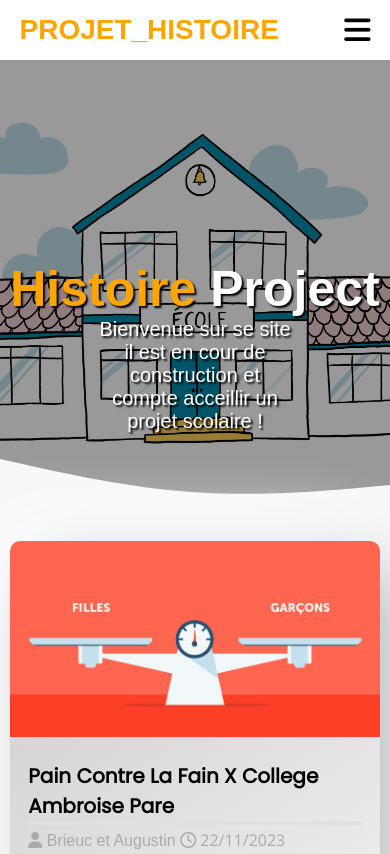
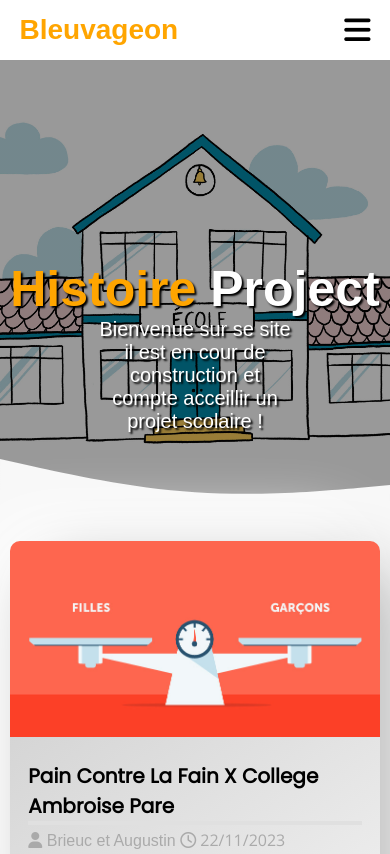
Before and after one commit to Augustin7236/bleuvageon, a plain HTML site: page index.html in a window 390 px wide. Shown: the top 854 px of the page. Drawn offline with nearby package versions, Linux system fonts and the light colour scheme.

Commit message:
changement du nom pour la version mobile

```diff
--- a/index.html
+++ b/index.html
@@ -31,7 +31,7 @@
             <div class="logoArea">
                 <a href="/" class="image"><img src="./img/Augustin7236_Logo.png"></a>
                 <a href="/" class="siteName">
-                    <h1><span class="highlight">PROJET_HISTOIRE</span></h1>
+                    <h1><span class="highlight">Bleuvageon</span></h1>
                 </a>
             </div>
             <div class="menuArea">
```
